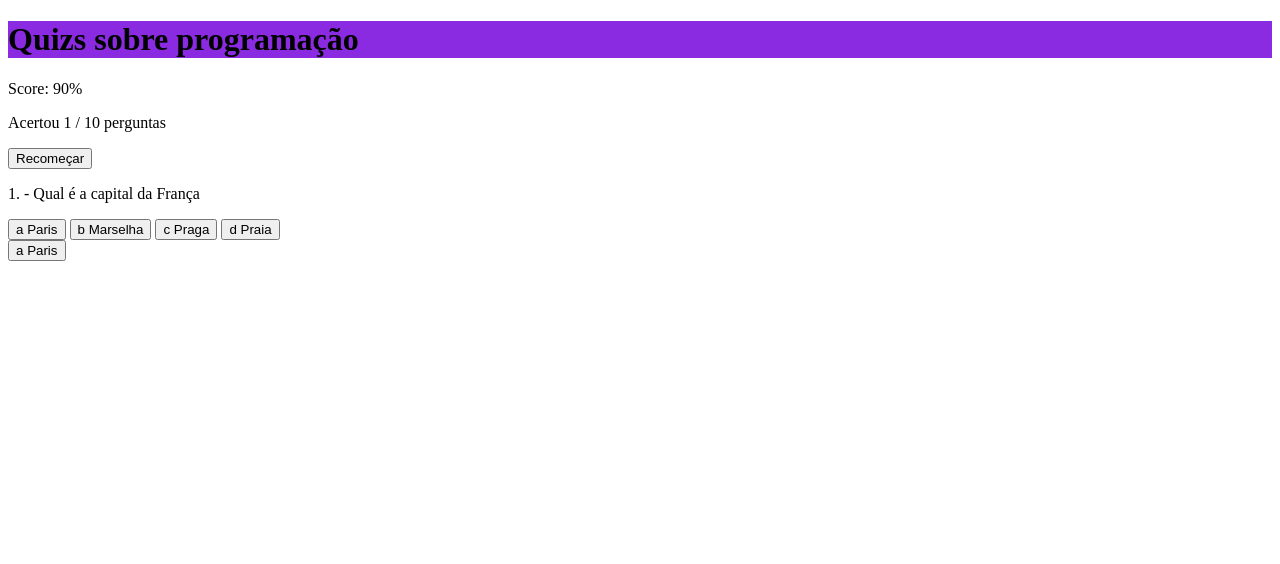
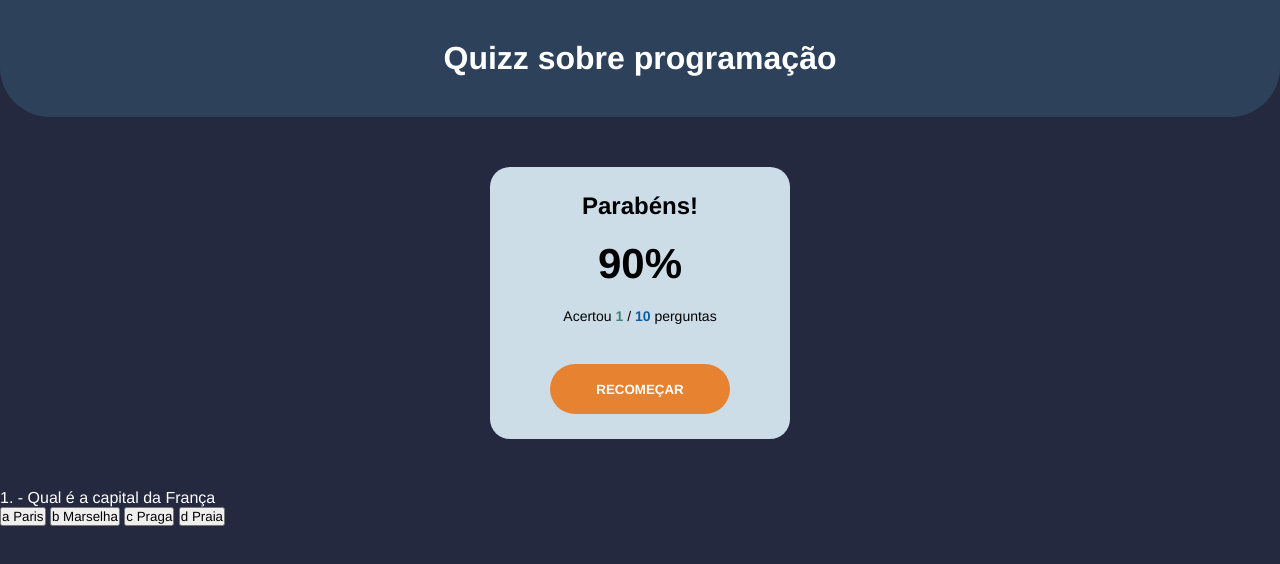
Before and after one commit to elisfreire1/Quizz_with_JavaScript, a plain HTML site: page index.html in a window 1280 px wide. Drawn offline with Linux system fonts and the light colour scheme.

Commit message:
style geral

```diff
--- a/css/styles.css
+++ b/css/styles.css
@@ -1,3 +1,85 @@
-h1{
-    background-color: blueviolet;
+/*1. Style Geral*/
+/* Reset CSS */
+* {
+    margin: 0;
+    padding: 0;
+    box-sizing: border-box;
+    font-family: Helvetica, sans-serif;
 }
+
+body {
+    background-color: #242940;
+    color: #FFF;
+}
+
+.hide {
+    display: none !important;
+}
+
+#main-title {
+    padding: 40px 0;
+    text-align: center;
+    background-color: #2d425a;
+    border-bottom-left-radius: 50px;
+    border-bottom-right-radius: 50px;
+}
+
+/*Style Score Container*/
+#score-container{
+    background-color: #cddde8;
+    color: #000;
+    text-align: center;
+    width: 300px;
+    margin: 50px auto;
+    padding: 25px;
+    border-radius: 20px;
+}
+
+#score-container p{
+    font-size: 14px;
+    margin: 20px 0;
+}
+
+/* #score-container #text-score{
+    font-size: 22px;
+    font-weight: bold;
+} */
+
+#score-container #display-score{
+    font-size: 42px;
+    font-weight: bold;
+}
+
+#correct-answers{
+    font-weight: bold;
+    color: #408576;
+}
+
+#questions-qty{
+    font-weight: bold;
+    color: #075eA4;
+}
+
+#restart-btn{
+    background-color: #E78230;
+    color: #FFF;
+    padding: 10px 20px;
+    font-weight: bold;
+    height: 50px;
+    border-radius: 25px;
+    border: 2px solid transparent;
+    width: 180px;
+    text-transform: uppercase;
+    margin-top: 20px;
+    cursor: pointer;
+    transition: .5s;
+    /*m*/
+    text-decoration: none;
+    display: inline-block;
+}
+
+#restart-btn:hover{
+    background-color: transparent;
+    border-color: #E78230;
+    color: #E78230;
+}
--- a/index.html
+++ b/index.html
@@ -9,12 +9,14 @@
 </head>
 <body>
     <!--Quizz Title-->
-    <h1 id="main-title">Quizs sobre programação</h1>
+    <h1 id="main-title">Quizz sobre programação</h1>
 
     <!--Score Board-->
     <div id="score-container">
-        <p id="display-score">Score: <span>90</span>%</p>
-        <p>Acertou <span id="correct-answer">1</span> / <span id="question-qty">10</span> perguntas</p>
+        <h2>Parabéns!</h2>
+        <!-- <p id="text-score">Pontuação:</p> -->
+        <p id="display-score"><span>90</span>%</p>
+        <p>Acertou <span id="correct-answers">1</span> / <span id="questions-qty">10</span> perguntas</p>
         <button id="restart-btn">Recomeçar</button>
     </div>
 
```
